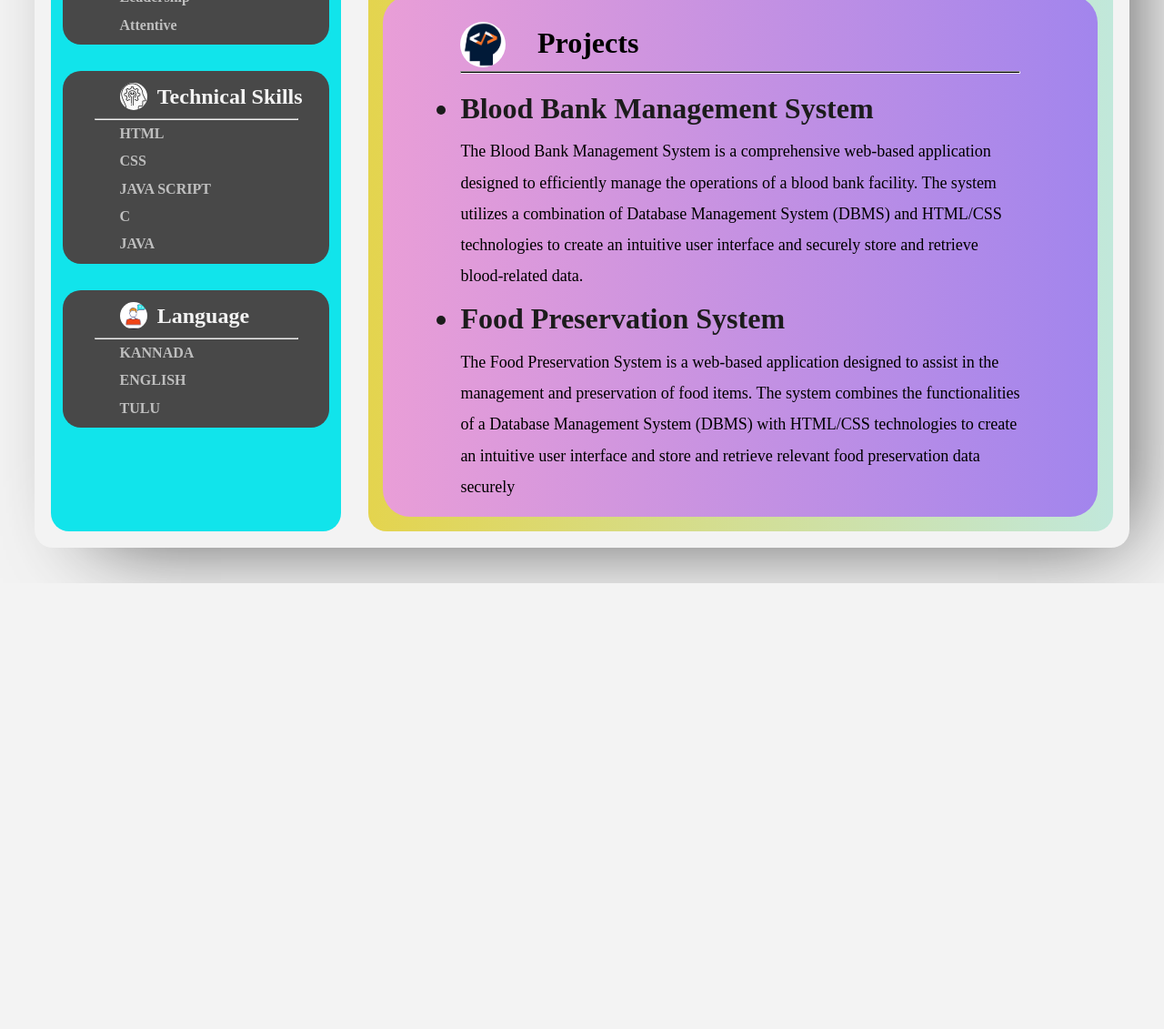
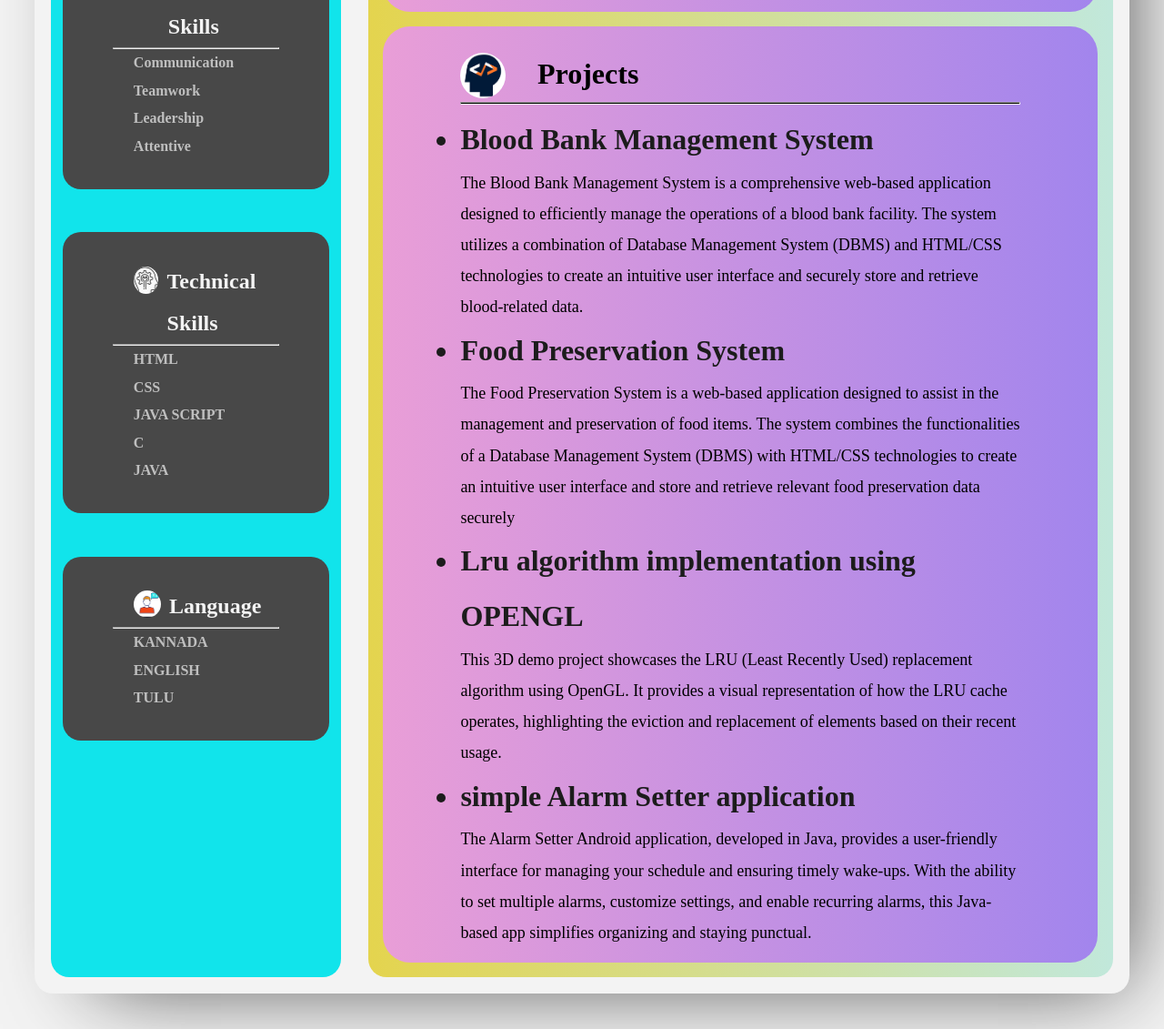
Before and after one commit to Chethankumarkv/ChethanResume.github.io, a plain HTML site: page index.html in a window 1280 px wide. Shown: the part 1070-2201 px from the top of the page at 91% size. Before the commit the page ends 1711 px from the top, so only its background shows below. Drawn offline with Linux system fonts and the light colour scheme.

Commit message:
second commit

```diff
--- a/home.css
+++ b/home.css
@@ -86,8 +86,8 @@ box-shadow: 29px 23px 92px -36px rgba(0,0,0,0.75);
   }
   .contact,.Personalskills,.TechSkills,.Lang{
     margin: 4%;
-    margin-bottom: 9% ;
-    padding: 2%;
+    margin-bottom:15% ;
+    padding: 10%;
     border-radius: 20px;
     background-color: rgb(72, 72, 72);
    height: auto;
--- a/index.html
+++ b/index.html
@@ -212,7 +212,8 @@
         <div class="infoRightContainer">
           <p>I'm Chethan Kumar K V, an engineering student specializing in Computer Science and Engineering at Canara
             Engineering College. I'm passionate about web design and development, merging creativity with technical
-            skills to create captivating and functional websites.</p>
+            skills to create captivating and functional websites.and A dedicated individual seeking a demanding career
+             where I can demonstrate my talents and contribute to the expansion of the company</p>
         </div>
 
 
@@ -315,7 +316,32 @@
 
             </div>
             </div>
+            <div class="proj3">
+              <div class="topic">
+                <ul>
+                  <li> Lru algorithm implementation using OPENGL</li>
+                </ul>
+            </div>
+            <div class="disp">
+                <p>
+                  This 3D demo project showcases the LRU (Least Recently Used) replacement algorithm using OpenGL. It provides a visual representation of how the LRU cache operates, highlighting the eviction and replacement of elements based on their recent usage.
+                </p>
 
+            </div>
+            </div>
+            <div class="proj4">
+              <div class="topic">
+                <ul>
+                  <li> simple Alarm Setter application</li>
+                </ul>
+            </div>
+            <div class="disp">
+                <p>
+                  The Alarm Setter Android application, developed in Java, provides a user-friendly interface for managing your schedule and ensuring timely wake-ups. With the ability to set multiple alarms, customize settings,  and enable recurring alarms, this Java-based app simplifies organizing and staying punctual.
+                </p>
+
+            </div>
+            </div>
         </div>
 
       </div>
```
